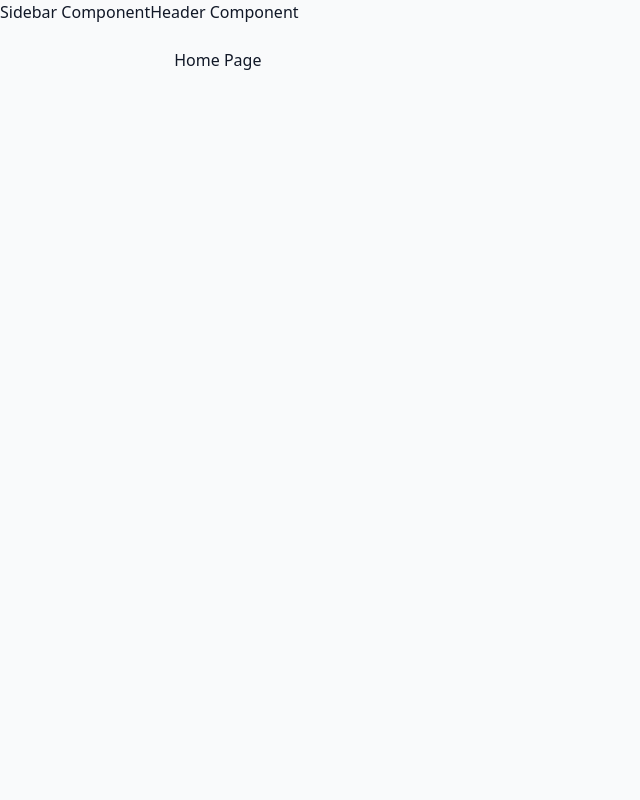
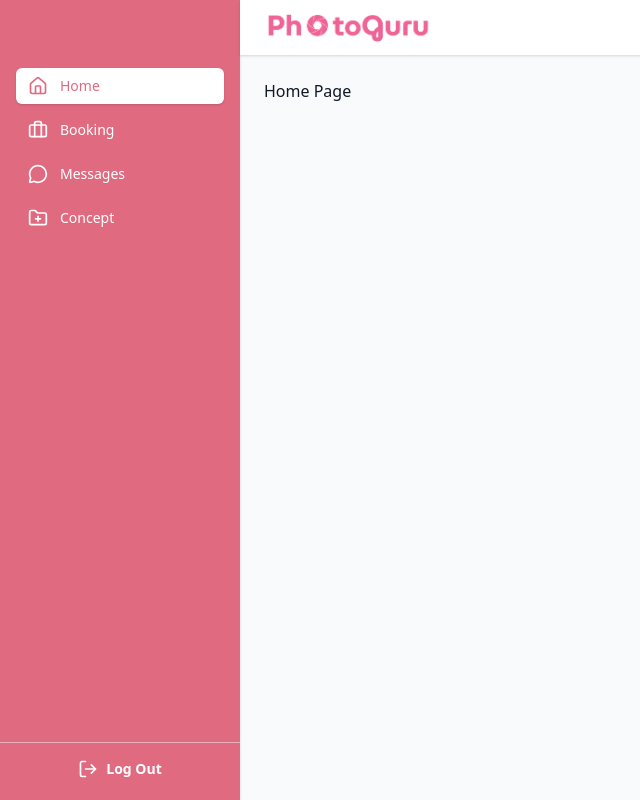
Before and after one commit to PhotoGuru4/photoguru-web, a React (Vite) app: page / in a window 1280 px wide. Shown: the whole page, without its empty margins (0-640 px from the left). Built offline with nearby package versions, Linux system fonts and the light colour scheme; no server answers; sample sign-in values are in the browser's storage.

Commit message:
feat(PG-113): build sidebar and header

```diff
--- /dev/null
+++ b/src/pages/Booking.tsx
@@ -0,0 +1,10 @@
+import { Text } from '@shared/components/common';
+const Booking = () => {
+  return (
+    <div>
+      <Text>Booking Page</Text>
+    </div>
+  );
+};
+
+export default Booking;
--- /dev/null
+++ b/src/pages/Concept.tsx
@@ -0,0 +1,9 @@
+import { Text } from '@shared/components/common';
+
+const Concept = () => {
+  return (
+    <Text>Concept Page</Text>
+  );
+};
+
+export default Concept;
--- /dev/null
+++ b/src/pages/Messages.tsx
@@ -0,0 +1,9 @@
+import { Text } from '@shared/components/common';
+
+const Messages = () => {
+  return (
+    <Text>Messages Page</Text>
+  );
+};
+
+export default Messages;
--- a/src/routes/AppRoutes.tsx
+++ b/src/routes/AppRoutes.tsx
@@ -8,6 +8,9 @@ import { Loading } from '@shared/components/common';
 const Register = lazy(() => import('@pages/Register'));
 const Login = lazy(() => import('@pages/Login'));
 const Home = lazy(() => import('@pages/Home'));
+const Booking = lazy(() => import('@pages/Booking'));
+const Messages = lazy(() => import('@/pages/Messages'));
+const Concept = lazy(() => import('@pages/Concept'));
 
 const PageLoader = () => (
   <Loading/>
@@ -23,7 +26,9 @@ export const AppRoutes = () => {
         <Route element={<AuthGuard />}>
           <Route element={<MainLayout />}>
             <Route path={ROUTES.HOME} element={<Home />} />
-
+            <Route path={ROUTES.BOOKING} element={<Booking />} />
+            <Route path={ROUTES.MESSAGES} element={<Messages />} />
+            <Route path={ROUTES.CONCEPT} element={<Concept />} />
           </Route>
         </Route>
       </Routes>
--- a/src/shared/components/Header.tsx
+++ b/src/shared/components/Header.tsx
@@ -1,8 +1,18 @@
+import { Link } from 'react-router-dom';
+import sidebarLogo from '@assets/sidebarLogo.png';
+import { ROUTES } from '@shared/constants/routes';
+
 const Header = () => {
   return (
-    <div>
-      Header Component
-    </div>
+    <header className="flex justify-end sm:justify-between bg-white px-6 shadow-sm z-10">
+      <Link to={ROUTES.HOME} className="flex justify-center">
+        <img
+          src={sidebarLogo}
+          alt="Logo"
+          className="w-30 sm:w-42"
+        />
+      </Link>
+    </header>
   );
 };
 
--- a/src/shared/components/Sidebar.tsx
+++ b/src/shared/components/Sidebar.tsx
@@ -1,8 +1,108 @@
+import {
+  Home,
+  Briefcase,
+  MessageCircle,
+  LogOut,
+  FolderPlus,
+} from 'lucide-react';
+import clsx from 'clsx';
+import { useNavigate, useLocation } from 'react-router-dom';
+import { Button, Text } from '@shared/components/common';
+import { ROUTES } from '@shared/constants/routes';
+import { useAuthStore } from '@store/authStore';
+import { useEffect, useRef, useState } from 'react';
+
+const menuItems = [
+  { label: 'Home', icon: Home, path: ROUTES.HOME },
+  { label: 'Booking', icon: Briefcase, path: ROUTES.BOOKING },
+  { label: 'Messages', icon: MessageCircle, path: ROUTES.MESSAGES },
+  { label: 'Concept', icon: FolderPlus, path: ROUTES.CONCEPT },
+];
+
 const Sidebar = () => {
+  const navigate = useNavigate();
+  const location = useLocation();
+  const logout = useAuthStore((state) => state.logout);
+
+  const itemRefs = useRef<HTMLDivElement[]>([]);
+  const [highlightStyle, setHighlightStyle] = useState({
+    top: 0,
+    height: 0,
+  });
+
+  useEffect(() => {
+    const index = menuItems.findIndex(
+      (item) => item.path === location.pathname,
+    );
+
+    if (index >= 0) {
+      const el = itemRefs.current[index];
+      if (el) {
+        setHighlightStyle({
+          top: el.offsetTop,
+          height: el.offsetHeight,
+        });
+      }
+    }
+  }, [location.pathname]);
+
+  const handleLogout = () => {
+    logout();
+    navigate(ROUTES.LOGIN, { replace: true });
+  };
+
   return (
-    <div>
-      Sidebar Component
-    </div>
+    <aside className="h-screen bg-pink-500 shadow-sm flex flex-col text-sm w-auto sm:min-w-60 sm:max-w-70">
+      <nav className="relative flex-1 space-y-2 pt-17 px-3 sm:px-4">
+        <div
+          className="absolute left-3 right-3 sm:left-4 sm:right-4 bg-white rounded-md shadow-sm transition-all duration-300 ease-in-out"
+          style={{
+            top: highlightStyle.top,
+            height: highlightStyle.height,
+          }}
+        />
+
+        {menuItems.map((item, index) => {
+          const Icon = item.icon;
+          const isActive = location.pathname === item.path;
+
+          return (
+            <div
+              key={item.label}
+              ref={(el) => {
+                if (el) itemRefs.current[index] = el;
+              }}
+              className={clsx(
+                'relative flex items-center gap-3 px-3 py-2 rounded-md cursor-pointer',
+                'justify-center sm:justify-start font-medium transition-colors duration-300',
+                isActive
+                  ? 'text-pink-500'
+                  : 'text-white hover:text-white hover:bg-white/10',
+              )}
+              onClick={() => navigate(item.path)}
+            >
+              <Icon size={20} />
+              <span className="hidden sm:inline">{item.label}</span>
+            </div>
+          );
+        })}
+      </nav>
+
+      <div className="px-3 sm:px-4 py-4 border-t border-gray-100/50">
+        <Button
+          unstyled
+          fullWidth
+          onClick={handleLogout}
+        >
+          <LogOut size={20} color="white" />
+          <span className="hidden sm:inline">
+            <Text variant="body" color="white">
+              Log Out
+            </Text>
+          </span>
+        </Button>
+      </div>
+    </aside>
   );
 };
 
--- a/src/shared/constants/routes.ts
+++ b/src/shared/constants/routes.ts
@@ -2,4 +2,7 @@ export const ROUTES = {
   HOME: '/',
   LOGIN: '/login',
   REGISTER: '/register',
+  BOOKING: '/booking',
+  MESSAGES: '/messages',
+  CONCEPT: '/concept',
 } as const;
```
Also changed, not shown: src/assets/sidebarLogo.png (added).
